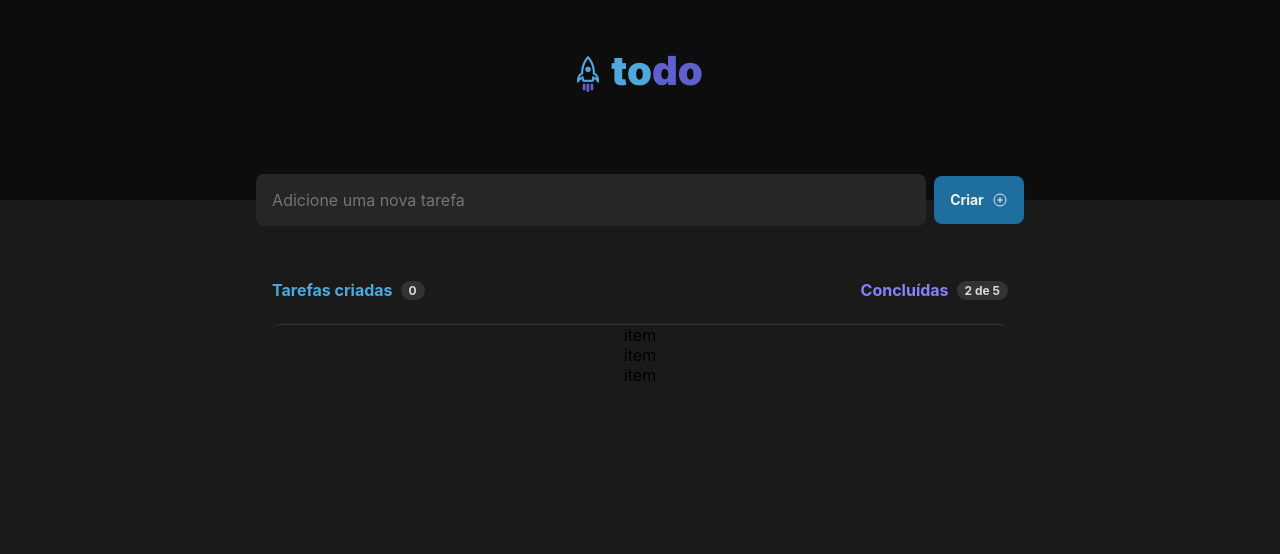
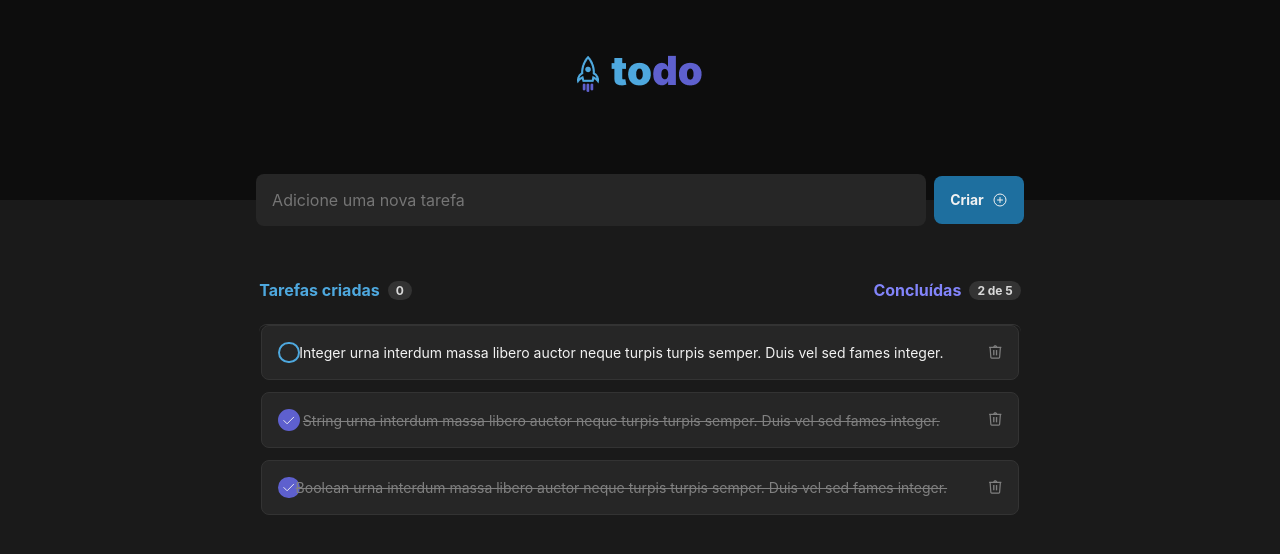
Before and after one commit to mtsleon/rocketseat-reactjs-desafio-01-todolist, a React (Vite) app: page / in a window 1280 px wide. Shown: the top 554 px of the page. Built offline with nearby package versions, Linux system fonts and the light colour scheme.

Commit message:
task item implementado

```diff
--- a/src/components/Main/Main.module.css
+++ b/src/components/Main/Main.module.css
@@ -1,11 +1,13 @@
 
 .main {
-    width: 46rem;
+    width: 47.6rem;
     margin-top: 5rem;
 
     display: flex;
     flex-direction: column;
     gap: 1.5rem;
+
+    border: 0px solid red;
 }
 
 .main .indicatorsBar {
--- a/src/components/TaskList/TaskItem.module.css
+++ b/src/components/TaskList/TaskItem.module.css
@@ -0,0 +1,55 @@
+
+.taskItem {
+    display: flex;
+    justify-content: space-between;
+    align-items: center;
+
+    flex: 1;
+    width: 95%;
+    padding: 1rem;
+    border-radius: 8px;
+    background: var(--gray-500);
+    border: 1px solid var(--gray-400);
+}
+
+.taskItem .checkboxDefault {
+    border-radius: 50px;
+    width: 17.45px;
+    height: 17.45px;
+    border: 2px solid var(--blue);
+}
+
+.taskItem .checkboxDone {
+    border-radius: 50px;
+    width: 17.45px;
+    height: 17.45px;
+    border: 2px solid var(--purple-dark);
+    background-color: var(--purple-dark);
+    content: "-";
+    color: var(--gray-100);
+    display: flex;
+    justify-content: center;
+    align-items: center;
+}
+
+.taskItem .checkDoneIcon {
+    color: var(--gray-100);
+}
+
+.taskItem .title {
+    color: var(--gray-100);
+    font-size: 0.875rem;
+    margin-left: -46.27px;
+}
+
+.taskItem .titleDone {
+    color: var(--gray-300);
+    font-size: 0.875rem;
+    margin-left: -46.27px;
+    text-decoration: line-through;
+}
+
+.taskItem .trashIcon {
+    width: 12.48px;
+    height: 14px;
+}
--- a/src/components/TaskList/TaskItem.tsx
+++ b/src/components/TaskList/TaskItem.tsx
@@ -1,10 +1,22 @@
 
 import styles from './TaskItem.module.css';
+import Trash from '../../assets/trash.svg';
+import { Check } from 'phosphor-react';
 
-export default function TaskItem() {
+type TaskItemProps = {
+    title: string;
+    isDone: boolean;
+}
+export default function TaskItem(props: TaskItemProps) {
     return (
         <div className={styles.taskItem}>
-            item
+            <div className={props.isDone ? styles.checkboxDone : styles.checkboxDefault}>
+                {props.isDone ? <Check size={15} className={styles.checkDoneIcon} /> : ''}
+            </div>
+            <span className={props.isDone ? styles.titleDone : styles.title}>
+                {props.title}
+            </span>
+            <div><img src={Trash} className={styles.trashIcon} /></div>
         </div>
     )
 }
--- a/src/components/TaskList/TaskList.module.css
+++ b/src/components/TaskList/TaskList.module.css
@@ -4,7 +4,11 @@
     flex-direction: column;
     justify-content: center;
     align-items: center;
+    gap: 0.75rem;
 
     border-top: 1px solid var(--gray-400);
     border-radius: 8px;
+
+    width: 100%;
+    object-fit: cover;
 }
--- a/src/components/TaskList/TaskList.tsx
+++ b/src/components/TaskList/TaskList.tsx
@@ -4,14 +4,38 @@ import EmptyMessage from '../EmptyMessage/EmptyMessage';
 import TaskItem from './TaskItem';
 
 export default function TaskList() {
+    const tasks = [
+        {
+            id: 1,
+            title: "Integer urna interdum massa libero auctor neque turpis turpis semper. Duis vel sed fames integer.",
+            isDone: false,
+        },
+        {
+            id: 2,
+            title: "String urna interdum massa libero auctor neque turpis turpis semper. Duis vel sed fames integer.",
+            isDone: true,
+        },
+        {
+            id: 3,
+            title: "Boolean urna interdum massa libero auctor neque turpis turpis semper. Duis vel sed fames integer.",
+            isDone: true,
+        },
+    ]
     return (
         <div className={styles.taskList}>
-
-            {/* <EmptyMessage   /> */}
-
-            <TaskItem />
-            <TaskItem />
-            <TaskItem />
+            {
+                (tasks.length !== 0) ?
+                    tasks.map(task => {
+                        return (
+                            <TaskItem
+                                key={task.id}
+                                title={task.title}
+                                isDone={task.isDone}
+                            />
+                        )
+                    })
+                    : <EmptyMessage />
+            }
         </div>
     )
 }
--- a/src/globals.css
+++ b/src/globals.css
@@ -33,15 +33,10 @@
 
 body {
   background-color: var(--gray-600);
+  -webkit-font-smoothing: antialiased;
 }
 
 body, input, textarea, button {
   font-family: 'Inter', sans-serif;
   font-size: 1rem;
-
-  /* font-synthesis: none;
-  text-rendering: optimizeLegibility;
-  -webkit-font-smoothing: antialiased;
-  -moz-osx-font-smoothing: grayscale;
-  -webkit-text-size-adjust: 100%; */
 }
```
Also changed, not shown: src/assets/trash.svg (added).
